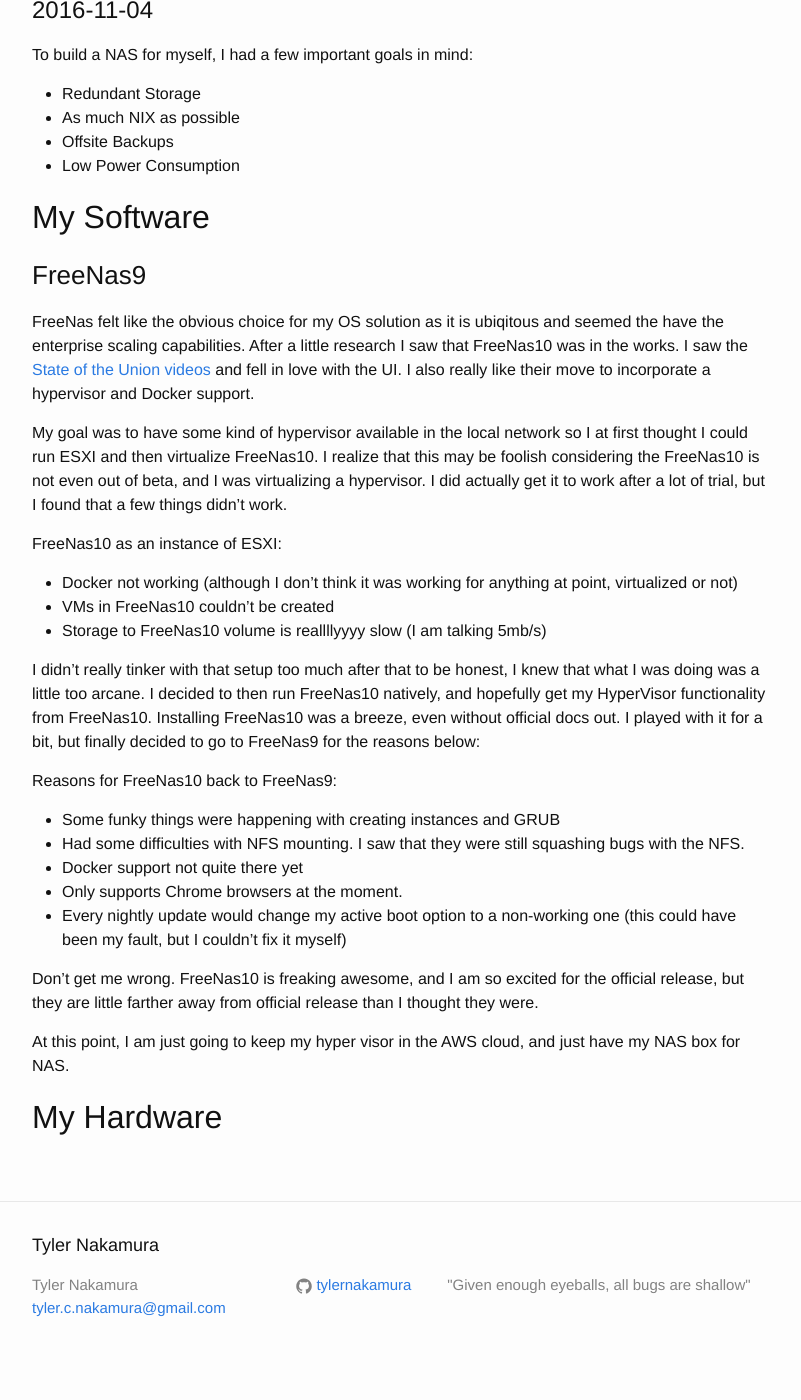
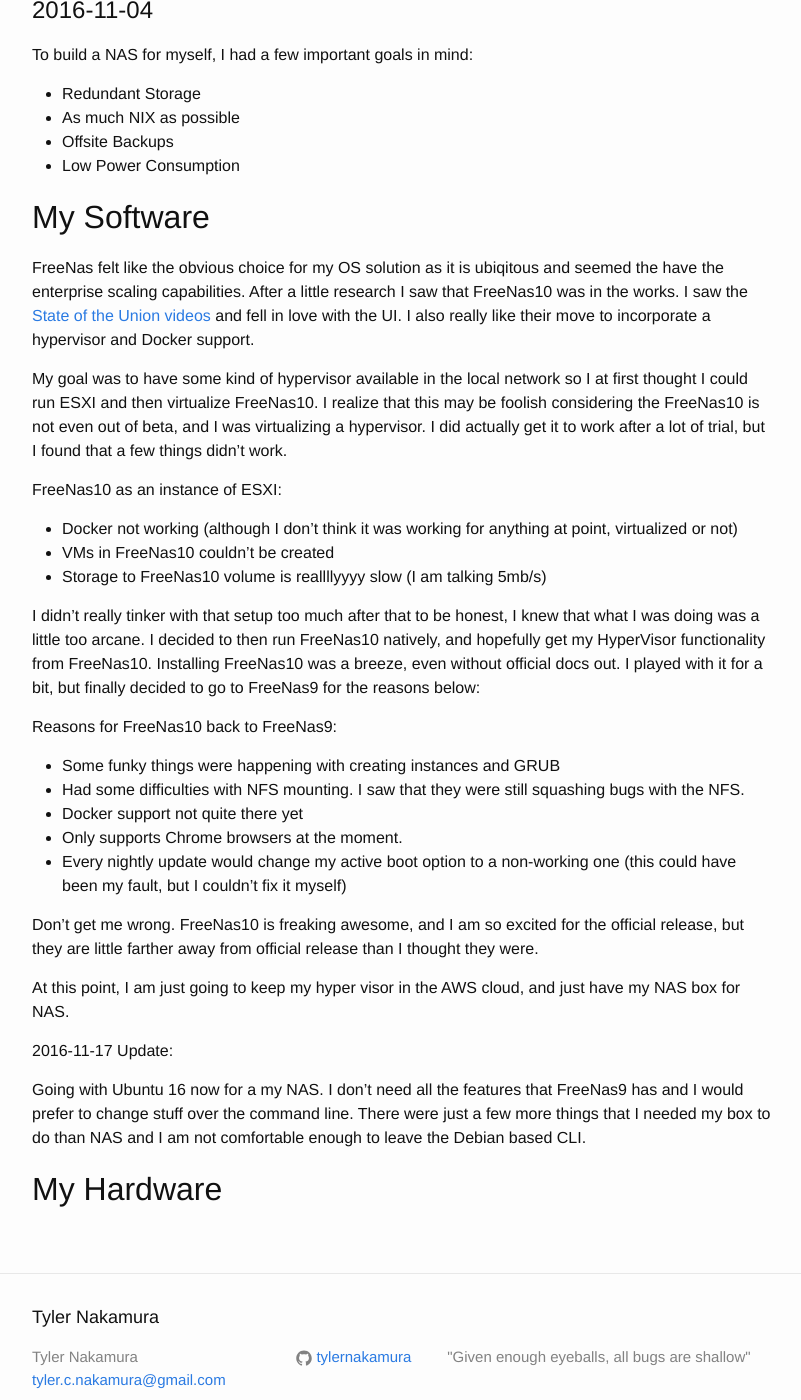
Before and after one commit to ahlim0m/tylernakamura.github.io, a Jekyll site: the page built from _posts/2016-10-29-my-first-nas.markdown, in a window 1280 px wide and 1400 px high, scrolled down 244 px. Shown: the whole window, without its empty margins (238-1039 px from the left). Built offline with Jekyll 4.4.1, drawn with Linux system fonts in a browser that asks for light colours; before the commit the page ends 1623 px from its top, so only the background shows below that.

Commit message:
update server update

```diff
--- a/_posts/2016-10-29-my-first-nas.markdown
+++ b/_posts/2016-10-29-my-first-nas.markdown
@@ -4,7 +4,7 @@
 date: 2016-11-04 10:01
 comments: false
 published: True
-categories: nas freenas freenas10 freenas9 esxi cloud home server lab
+categories: nas freenas freenas10 freenas9 esxi cloud home server lab ubuntu
 ---
 
 
@@ -44,4 +43,8 @@
 
 At this point, I am just going to keep my hyper visor in the AWS cloud, and just have my NAS box for NAS.
 
+2016-11-17 Update:
+
+Going with Ubuntu 16 now for a my NAS. I don't need all the features that FreeNas9 has and I would prefer to change stuff over the command line. There were just a few more things that I needed my box to do than NAS and I am not comfortable enough to leave the Debian based CLI.
+
 ## My Hardware
```
Also changed, not shown: other parts of _posts/2016-10-29-my-first-nas.markdown (+0 -1 lines).
